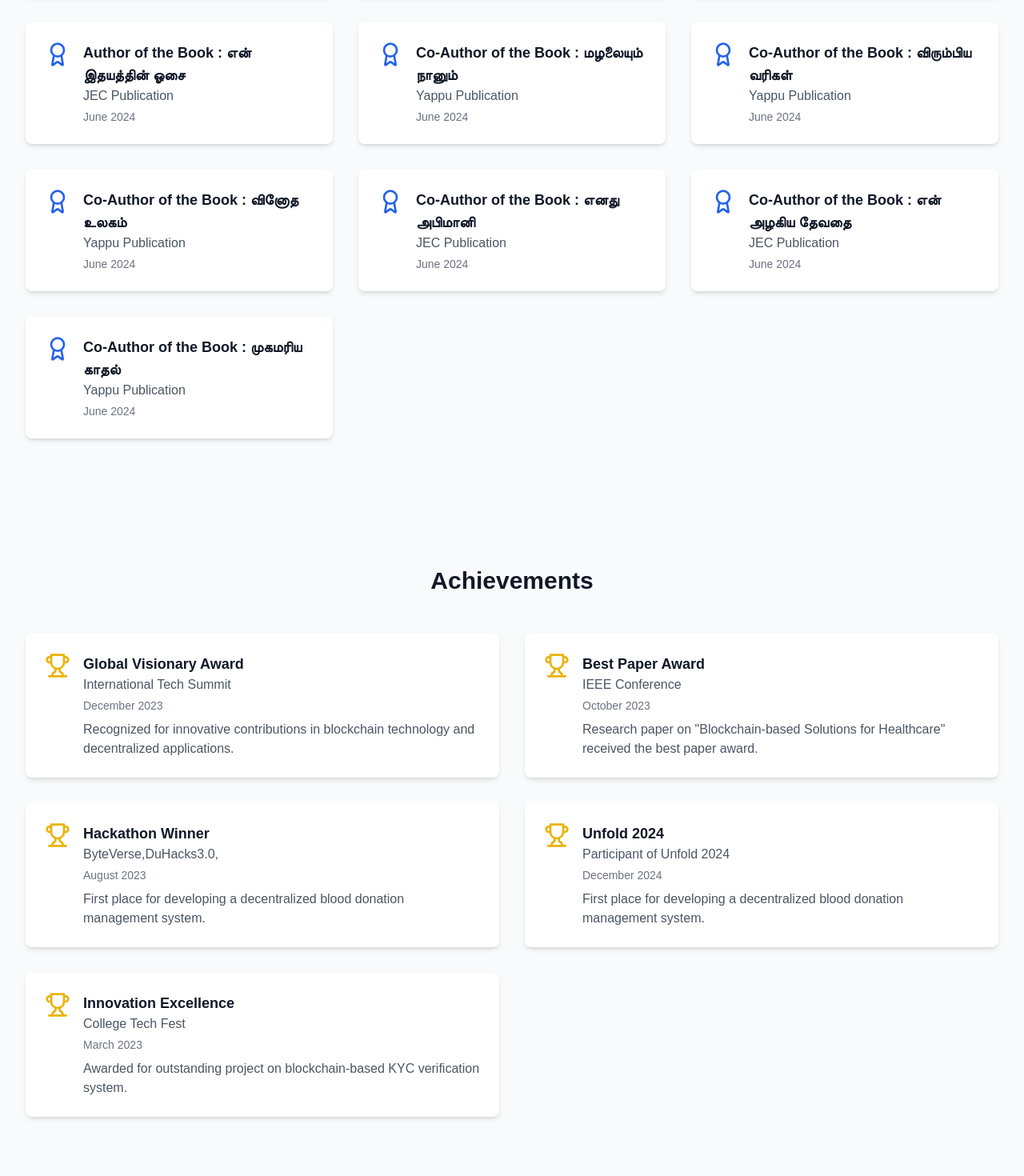
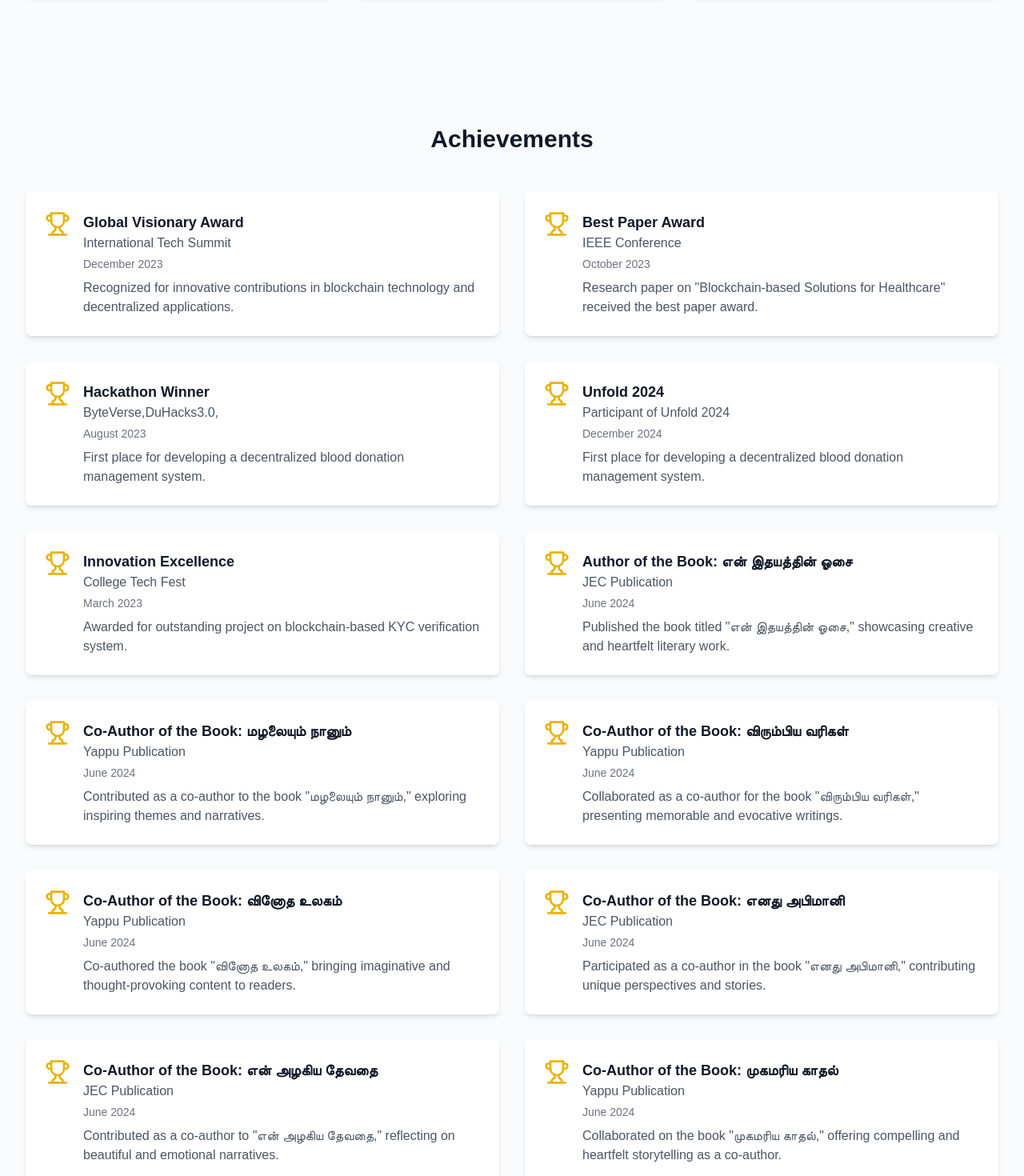
Before and after one commit to Janakiraman1021/myportfolio, a React (Create React App) app: page / in a window 1280 px wide. Shown: the part 3940-5410 px from the top of the page at 80% size. Built offline with nearby package versions, Linux system fonts and the light colour scheme.

Commit message:
refactor: update Achievements and Certifications components with new book contributions

```diff
--- a/src/components/Achievements/Achievements.js
+++ b/src/components/Achievements/Achievements.js
@@ -31,7 +31,50 @@ const achievementsData = [
     organization: 'College Tech Fest',
     date: 'March 2023',
     description: 'Awarded for outstanding project on blockchain-based KYC verification system.'
+  },
+  {
+    title: 'Author of the Book: என் இதயத்தின் ஓசை',
+    organization: 'JEC Publication',
+    date: 'June 2024',
+    description: 'Published the book titled "என் இதயத்தின் ஓசை," showcasing creative and heartfelt literary work.'
+  },
+  {
+    title: 'Co-Author of the Book: மழலையும் நானும்',
+    organization: 'Yappu Publication',
+    date: 'June 2024',
+    description: 'Contributed as a co-author to the book "மழலையும் நானும்," exploring inspiring themes and narratives.'
+  },
+  {
+    title: 'Co-Author of the Book: விரும்பிய வரிகள்',
+    organization: 'Yappu Publication',
+    date: 'June 2024',
+    description: 'Collaborated as a co-author for the book "விரும்பிய வரிகள்," presenting memorable and evocative writings.'
+  },
+  {
+    title: 'Co-Author of the Book: வினோத உலகம்',
+    organization: 'Yappu Publication',
+    date: 'June 2024',
+    description: 'Co-authored the book "வினோத உலகம்," bringing imaginative and thought-provoking content to readers.'
+  },
+  {
+    title: 'Co-Author of the Book: எனது அபிமானி',
+    organization: 'JEC Publication',
+    date: 'June 2024',
+    description: 'Participated as a co-author in the book "எனது அபிமானி," contributing unique perspectives and stories.'
+  },
+  {
+    title: 'Co-Author of the Book: என் அழகிய தேவதை',
+    organization: 'JEC Publication',
+    date: 'June 2024',
+    description: 'Contributed as a co-author to "என் அழகிய தேவதை," reflecting on beautiful and emotional narratives.'
+  },
+  {
+    title: 'Co-Author of the Book: முகமரிய காதல்',
+    organization: 'Yappu Publication',
+    date: 'June 2024',
+    description: 'Collaborated on the book "முகமரிய காதல்," offering compelling and heartfelt storytelling as a co-author.'
   }
+
 ];
 
 export default function Achievements() {
--- a/src/components/Certifications/Certifications.js
+++ b/src/components/Certifications/Certifications.js
@@ -16,41 +16,6 @@ const certificationsData = [
     title: 'Programming in C++',
     issuer: 'CSC',
     date: 'June 2023'
-  },
-  {
-    title: 'Author of the Book : என் இதயத்தின் ஓசை',
-    issuer: 'JEC Publication',
-    date: 'June 2024'
-  },
-  {
-    title: 'Co-Author of the Book : மழலையும் நானும்',
-    issuer: 'Yappu Publication',
-    date: 'June 2024'
-  },
-  {
-    title: 'Co-Author of the Book : விரும்பிய வரிகள்',
-    issuer: 'Yappu Publication',
-    date: 'June 2024'
-  },
-  {
-    title: 'Co-Author of the Book : வினோத உலகம்',
-    issuer: 'Yappu Publication',
-    date: 'June 2024'
-  },
-  {
-    title: 'Co-Author of the Book : எனது அபிமானி',
-    issuer: 'JEC Publication',
-    date: 'June 2024'
-  },
-  {
-    title: 'Co-Author of the Book : என் அழகிய தேவதை',
-    issuer: 'JEC  Publication',
-    date: 'June 2024'
-  },
-  {
-    title: 'Co-Author of the Book : முகமரிய காதல்',
-    issuer: 'Yappu Publication',
-    date: 'June 2024'
   }
 ];
 
```
